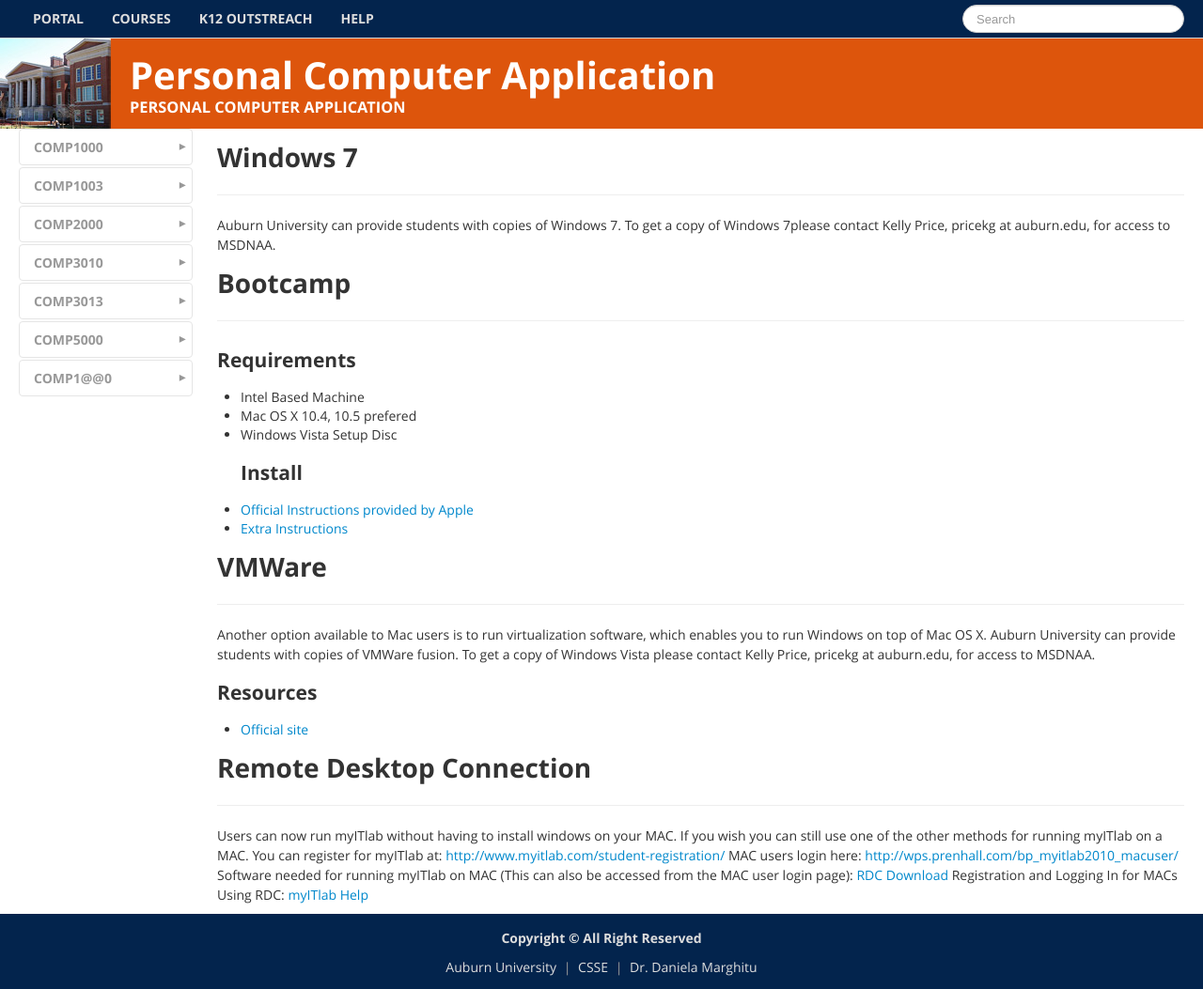
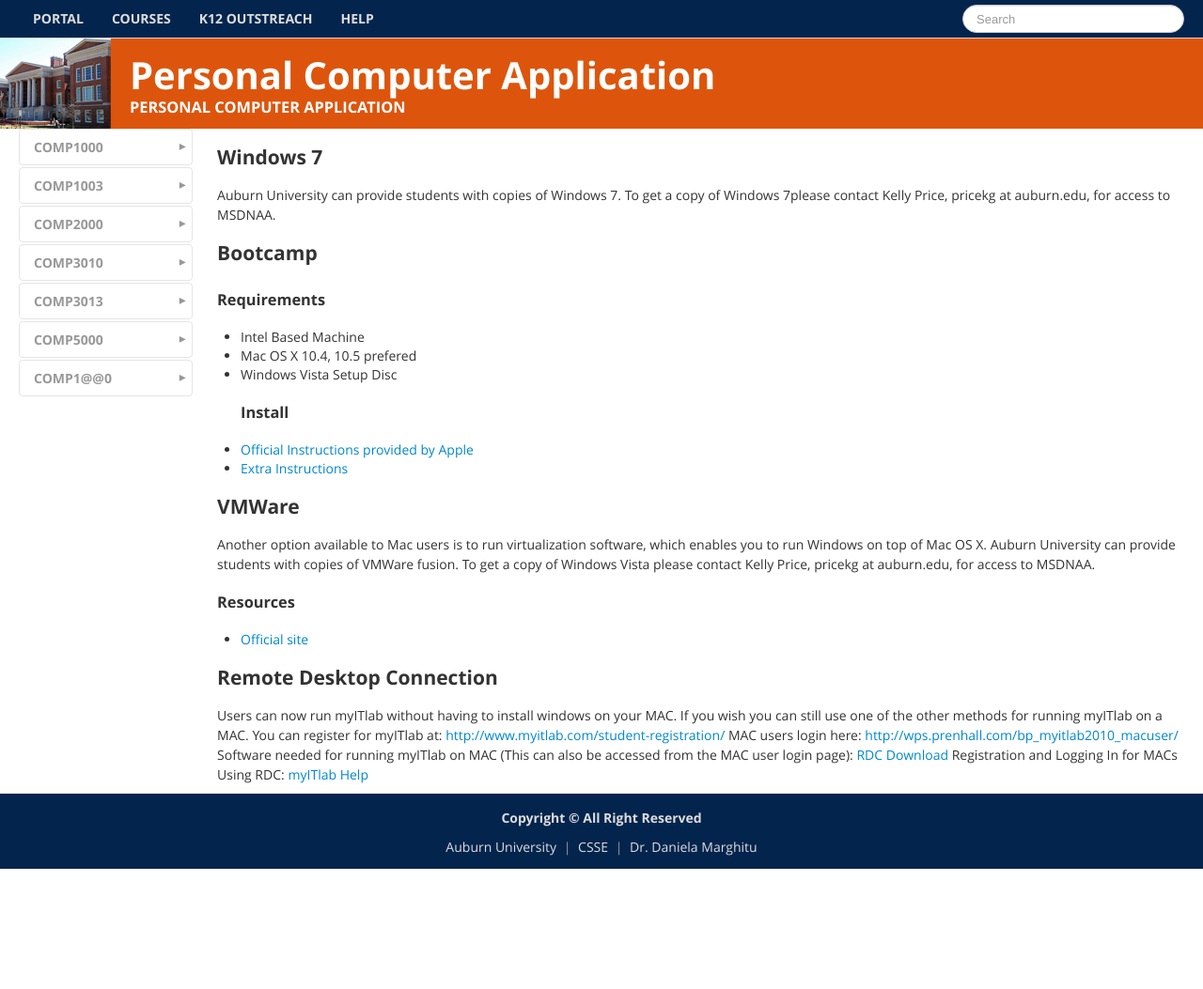
Before and after one commit to gongzhitaao/pcaweb, a Jekyll site: the page built from courses/comp1000/macintosh/index.md, in a window 1280 px wide. Shown: the whole page at 94% size. Built offline with Jekyll 4.4.1, drawn with Linux system fonts in a browser that asks for light colours; after the commit the page ends 925 px from its top, so only the background shows below that.

```diff
--- a/courses/comp1000/macintosh/index.md
+++ b/courses/comp1000/macintosh/index.md
@@ -2,29 +2,25 @@
 layout: courses
 ---
 
-# Windows 7
----
+## Windows 7
 Auburn University can provide students with copies of Windows 7.  To get a copy of Windows 7please contact Kelly Price, pricekg at auburn.edu, for access to MSDNAA.
 
-# Bootcamp
----
-## Requirements
+## Bootcamp
+### Requirements
 *	Intel Based Machine
 *	Mac OS X 10.4, 10.5 prefered
 *	Windows Vista Setup Disc
-## Install
+### Install
 *	[Official Instructions provided by Apple](http://manuals.info.apple.com/en_US/Boot_Camp_Install-Setup.pdf)
 *	[Extra Instructions](http://www.simplehelp.net/2008/05/28/using-boot-camp-to-install-vista-on-your-mac-the-complete-walkthrough/)
 
-# VMWare
----
+## VMWare
 Another option available to Mac users is to run virtualization software, which enables you to run Windows on top of Mac OS X.  Auburn University can provide students with copies of VMWare fusion.  To get a copy of Windows Vista please contact Kelly Price, pricekg at auburn.edu, for access to MSDNAA.
 
-## Resources
+### Resources
 *	[Official site](http://www.vmware.com/products/fusion/resources/)
 
-# Remote Desktop Connection
----
+## Remote Desktop Connection
 Users can now run myITlab without having to install windows on your MAC. If you wish you can still use one of the other methods for running myITlab on a MAC.
 You can register for myITlab at: <http://www.myitlab.com/student-registration/>
 MAC users login here: <http://wps.prenhall.com/bp_myitlab2010_macuser/>
```
